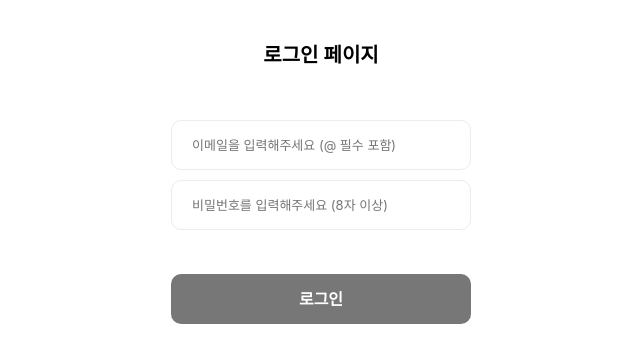
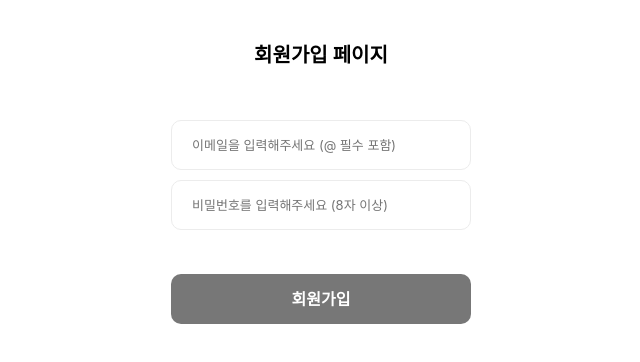
Before and after one commit to sol-pine/wanted-pre-onboarding-frontend, a React (Create React App) app: page /signin in a window 1280 px wide. Shown: the top 362 px of the page, without its empty margins (319-959 px from the left). Built offline with nearby package versions, Linux system fonts and the light colour scheme.

Commit message:
fix. 유효성 검사 에러 메시지 출력 수정

```diff
--- a/src/pages/SignInPage.jsx
+++ b/src/pages/SignInPage.jsx
@@ -1,13 +1,13 @@
-import React, {useEffect, useState} from 'react';
-import {signIn} from "../utils/apis";
-import {useNavigate} from "react-router-dom";
+import React, { useEffect, useState } from "react";
+import { signUp } from "../utils/apis";
+import { useNavigate } from "react-router-dom";
+import styled from "styled-components";
 import Input from "../components/Input";
-import styled from "styled-components";
 import Button from "../components/Button";
 import isEmailValid from "../utils/isEmailValid";
 import isPasswordValid from "../utils/isPasswordValid";
 
-const SignInPage = () => {
+const SignUpPage = () => {
   const navigate = useNavigate();
   const [email, setEmail] = useState("");
   const [password, setPassword] = useState("");
@@ -16,34 +16,29 @@ const SignInPage = () => {
   // 로그인 여부에 따른 리다이렉트 처리
   useEffect(() => {
     if (token) navigate("/todo");
-    }, [token])
+  }, [token]);
 
-    // 로그인
-    const handleSignIn = () => {
-        signIn(email, password).then(response => {
-            localStorage.setItem("token", response.data.access_token);
-            navigate("/todo");
-        })
-    }
+  // 회원가입
+  const handleSignUp = () => {
+    signUp(email, password).then(() => navigate("/signin"));
+  };
 
   return (
     <Container>
-            <Title>로그인 페이지</Title>
-            <Input data-testid="email-input" type="text" onChange={(e) => setEmail(e.target.value)}
-                   placeholder="이메일을 입력해주세요 (@ 필수 포함)"/>
+      <Title>회원가입 페이지</Title>
+      <Input data-testid="email-input" type="text" onChange={(e) => setEmail(e.target.value)} placeholder="이메일을 입력해주세요 (@ 필수 포함)" />
       {email && !isEmailValid(email) ? <ErrorMsg>이메일 형식을 확인해주세요</ErrorMsg> : null}
-            <Input data-testid="password-input" type="password" onChange={(e) => setPassword(e.target.value)}
-                   placeholder="비밀번호를 입력해주세요 (8자 이상)" isNotValid={password && !isPasswordValid(password)}
-                   message="비밀번호 형식을 확인해주세요"/>
-            <br/>
-            <Button data-testid="signin-button"  onClick={handleSignIn} disabled={!isEmailValid(email) || !isPasswordValid(password)}>
-                로그인
+      <Input data-testid="password-input" type="password" onChange={(e) => setPassword(e.target.value)} placeholder="비밀번호를 입력해주세요 (8자 이상)" />
+      {password && !isPasswordValid(password) ? <ErrorMsg>비밀번호 형식을 확인해주세요</ErrorMsg> : null}
+      <br />
+      <Button data-testid="signup-button" onClick={handleSignUp} disabled={!isEmailValid(email) || !isPasswordValid(password)}>
+        회원가입
       </Button>
     </Container>
   );
 };
 
-export default SignInPage;
+export default SignUpPage;
 
 const Container = styled.div`
   width: 300px;
@@ -53,15 +48,15 @@ const Container = styled.div`
   justify-content: center;
   align-items: center;
   gap: 10px;
-`
+`;
 
 const Title = styled.p`
   font-size: 20px;
   font-weight: 600;
   margin: 40px;
-`
+`;
 
 const ErrorMsg = styled.p`
   font-size: 12px;
-  color: #4461F2;
-`
+  color: #4461f2;
+`;
```
Lines whose indentation alone changed are shown as unchanged.
